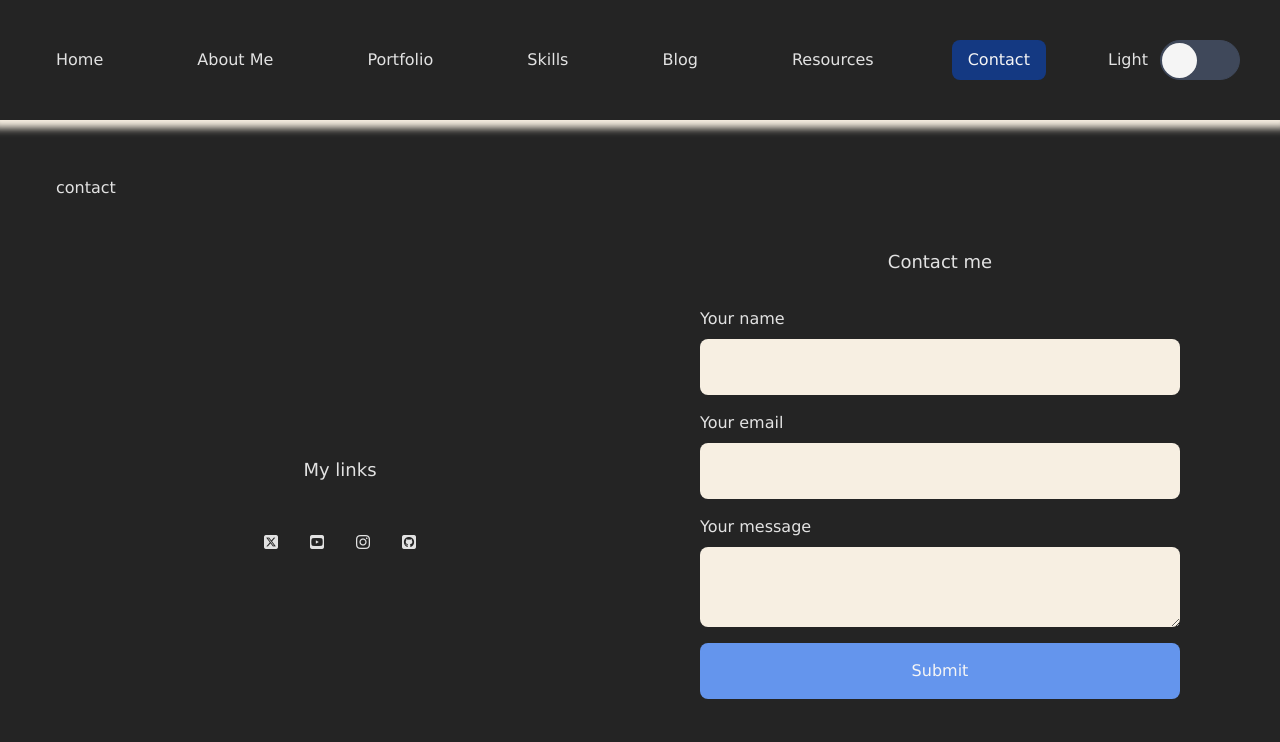
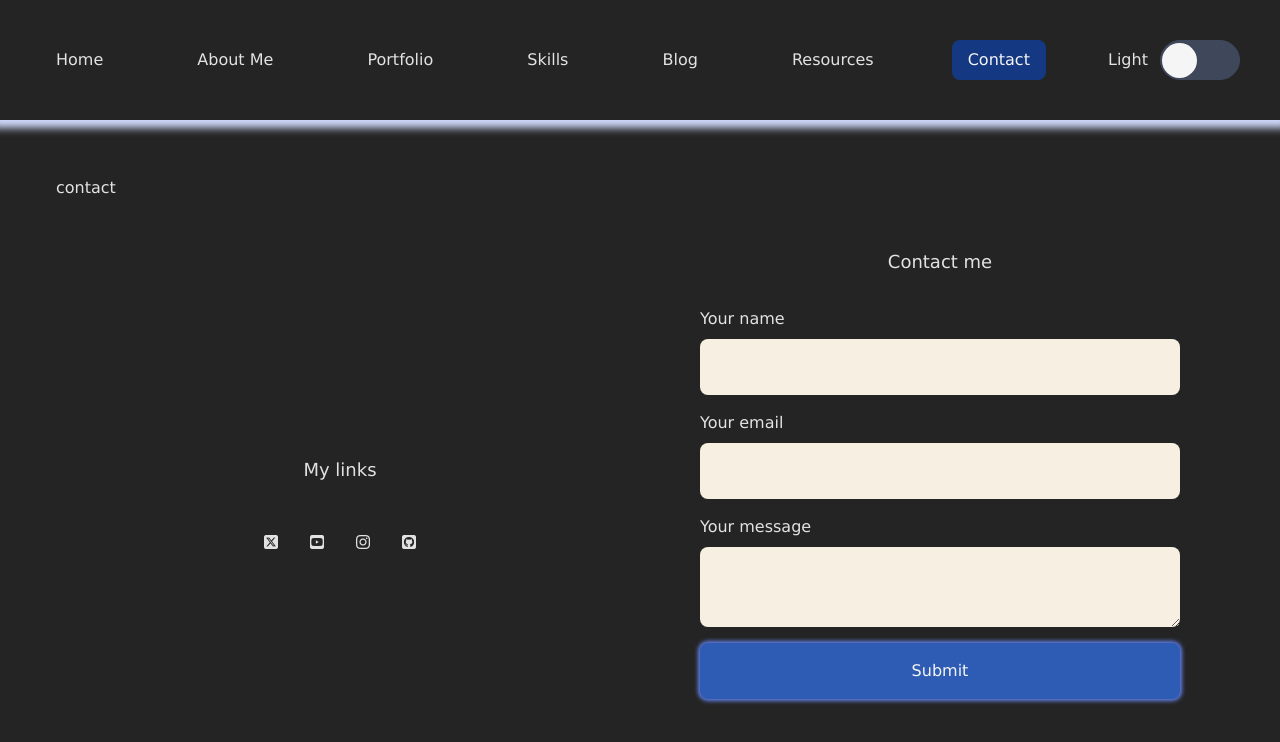
Before and after one commit to alenatih/Personal-Website, a React (Vite) app: page /contact in a window 1280 px wide. Shown: the top 742 px of the page. Built offline with nearby package versions, Linux system fonts and the light colour scheme.

Commit message:
Adding box-shadow to images and buttons

```diff
--- a/src/App.css
+++ b/src/App.css
@@ -126,7 +126,7 @@
   align-items: flex-start;
   width: 100%;
   padding: 2.5rem;
-  box-shadow: 0 0 0.5rem 0.5rem #F7EFE2;
+  box-shadow: 0 0 0.5rem 0.5rem #CFD9FA;
 }
 
 .nav-container {
@@ -388,7 +388,7 @@
   /* padding: 4.5rem; */
   margin: auto 0 0;
   padding: 4.5rem 4.5rem 6rem;
-  box-shadow: 0 0 0.5rem 0.5rem #F7EFE2;
+  box-shadow: 0 0 0.5rem 0.5rem #CFD9FA;
 }
 
 .footer .social-links-container {
@@ -400,11 +400,12 @@
 
 .form-submit-button {
   color: whitesmoke;
-  background-color: cornflowerblue;
+  background-color: #2E5CB5;
   padding: 1rem;
   margin-bottom: 1rem;
   border: none;
   border-radius: 0.5rem;
+  box-shadow: 0 0 0.25rem 0.1125rem #6989FA;
 }
 
 /* .about-me-log-button {
@@ -424,12 +425,14 @@
 
 .home-image {
   width: 100%;
-  border-radius: 0.5rem;
+  border-radius: 50%;
+  box-shadow: 0 0 1.5rem 0.1125rem #B4C4FC;
 }
 
 .about-me-image {
   width: 100%;
   border-radius: 50%;
+  box-shadow: 0 0 2.5rem 0.1125rem #B4C4FC;
 }
 
 /* Links */
@@ -465,6 +468,7 @@
   margin: 2.5rem;
   border-radius: 1rem;
   cursor: pointer;
+  box-shadow: 0 0 0.25rem 0.1125rem #6989FA;
 }
 
 .not-found a,
```
